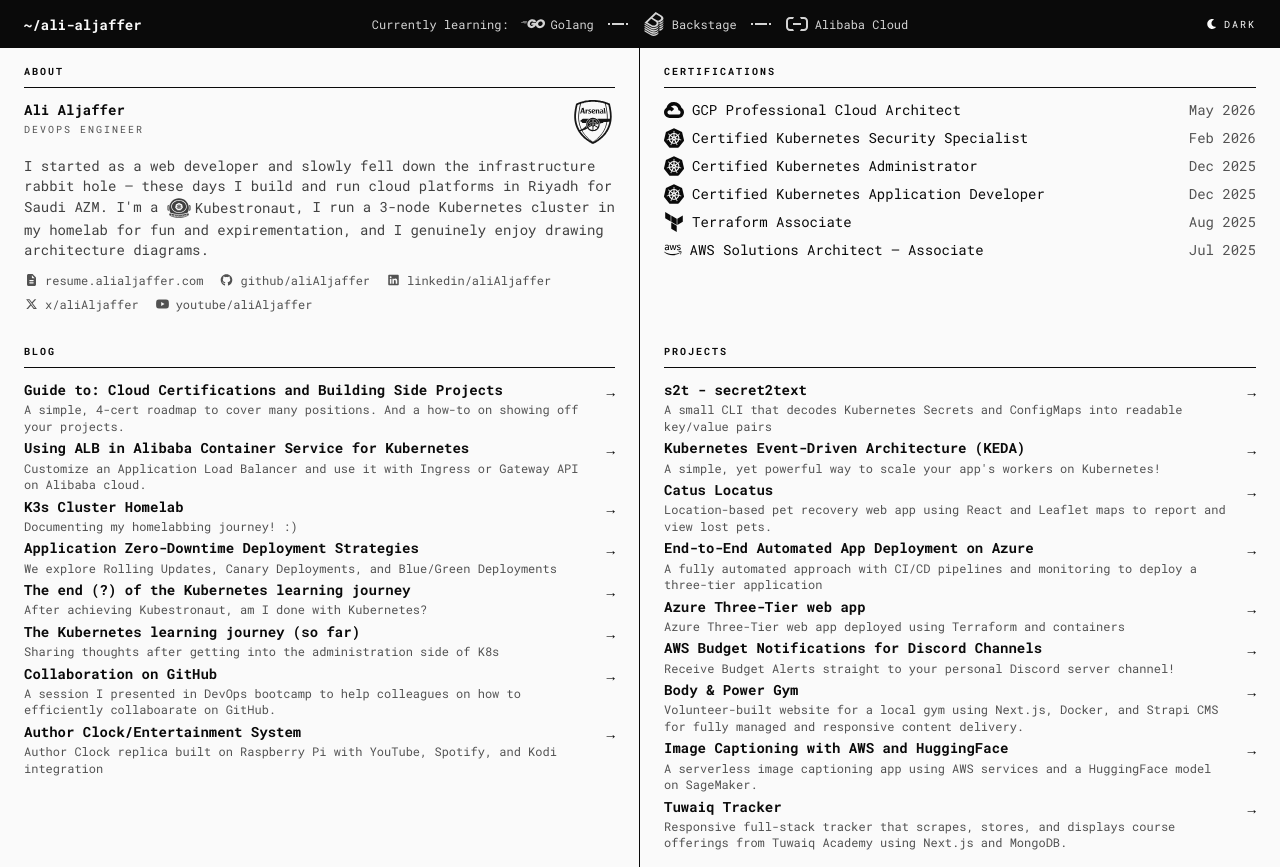
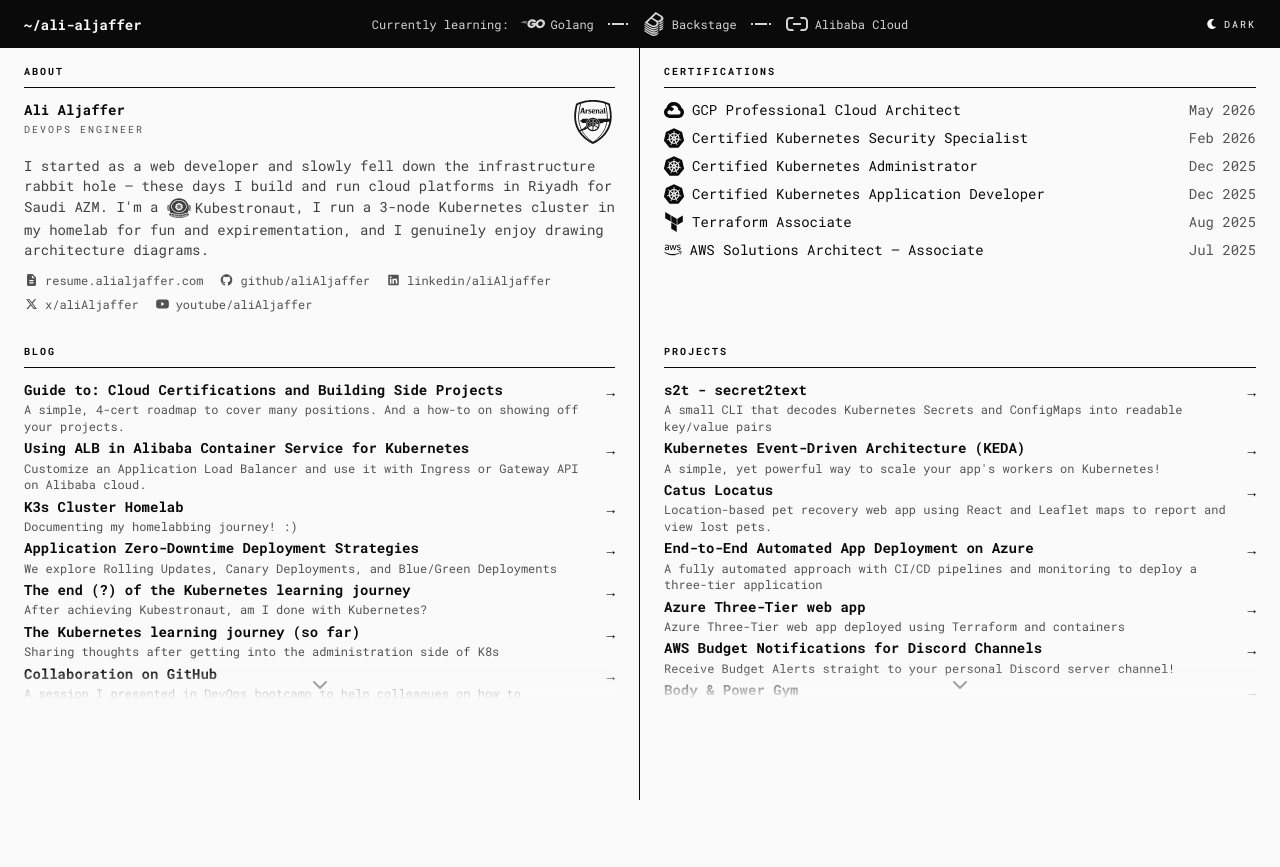
Before and after one commit to aliAljaffer/aliAljaffer.github.io, a Next.js app: page / in a window 1280 px wide. After the commit the page ends 800 px from the top, so only its background shows below. Built offline with nearby package versions, Linux system fonts and the light colour scheme.

Commit message:
fix horizontal scroll

```diff
--- a/src/app/components/CaseStudySection.tsx
+++ b/src/app/components/CaseStudySection.tsx
@@ -21,10 +21,10 @@
   return (
     <section aria-labelledby={id} className={`px-6 ${className}`}>
       <SectionLabel id={id}>{title}</SectionLabel>
-      <ScrollableList className="space-y-4 md:max-h-[60vh] md:overflow-y-auto scrollbar-visible">
+      <ScrollableList className="space-y-4 md:max-h-[40vh] md:overflow-y-auto md:overflow-x-hidden scrollbar-hidden">
         {items.map((item) => (
           <Link
-            key={item.caseStudyId}
+            key={item.caseStudyId + crypto.randomUUID()}
             href={`/case-study/${item.caseStudyId}`}
             aria-label={`${item.name} — ${ctaLabel}`}
             className="flex justify-between items-start gap-4 group rounded-md -mx-3 px-3 -my-1 py-1 transition-all duration-150 ease-out hover:-translate-y-0.5 hover:shadow-md hover:bg-neutral-100 dark:hover:bg-neutral-800"
--- a/src/app/components/CertsSection.tsx
+++ b/src/app/components/CertsSection.tsx
@@ -8,9 +8,12 @@
   className?: string;
 }) {
   return (
-    <section aria-labelledby="certs-heading" className={`px-6 py-4 ${className}`}>
+    <section
+      aria-labelledby="certs-heading"
+      className={`px-6 py-4 ${className}`}
+    >
       <SectionLabel id="certs-heading">Certifications</SectionLabel>
-      <ScrollableList className="space-y-2 md:max-h-[40vh] md:overflow-y-auto scrollbar-visible">
+      <ScrollableList className="space-y-2 md:max-h-[40vh] md:overflow-y-auto scrollbar-hidden">
         {certsData
           .sort((a, b) => b.order - a.order)
           .map((cert, i) => (
```
Also changed, not shown: 1 other file (tests, documents, lock files or other folders).
